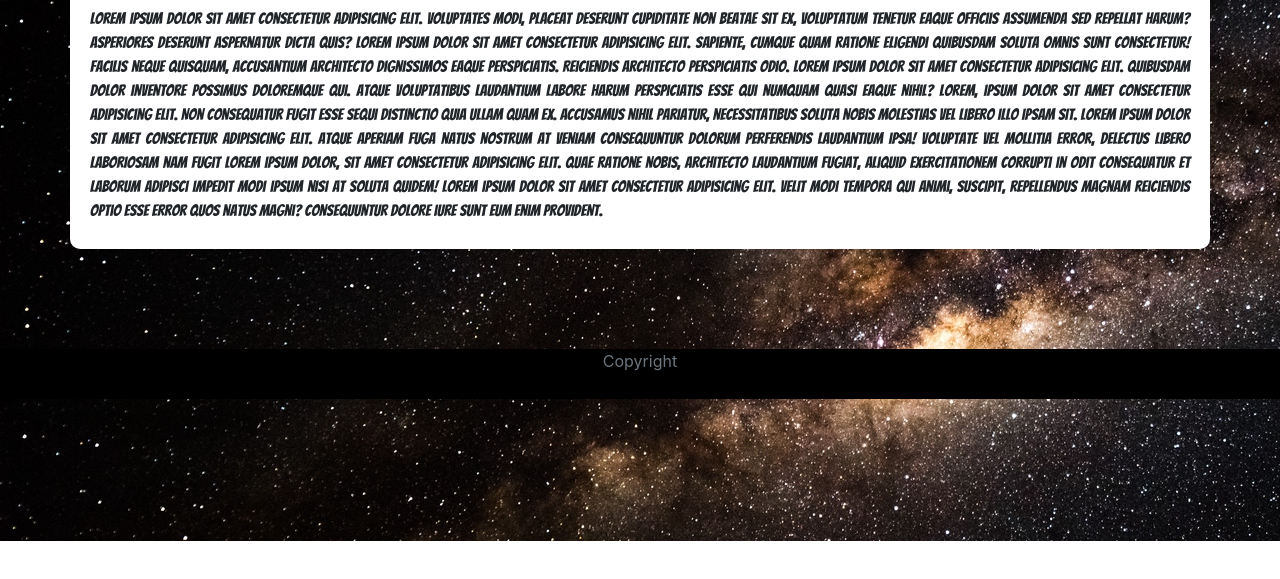
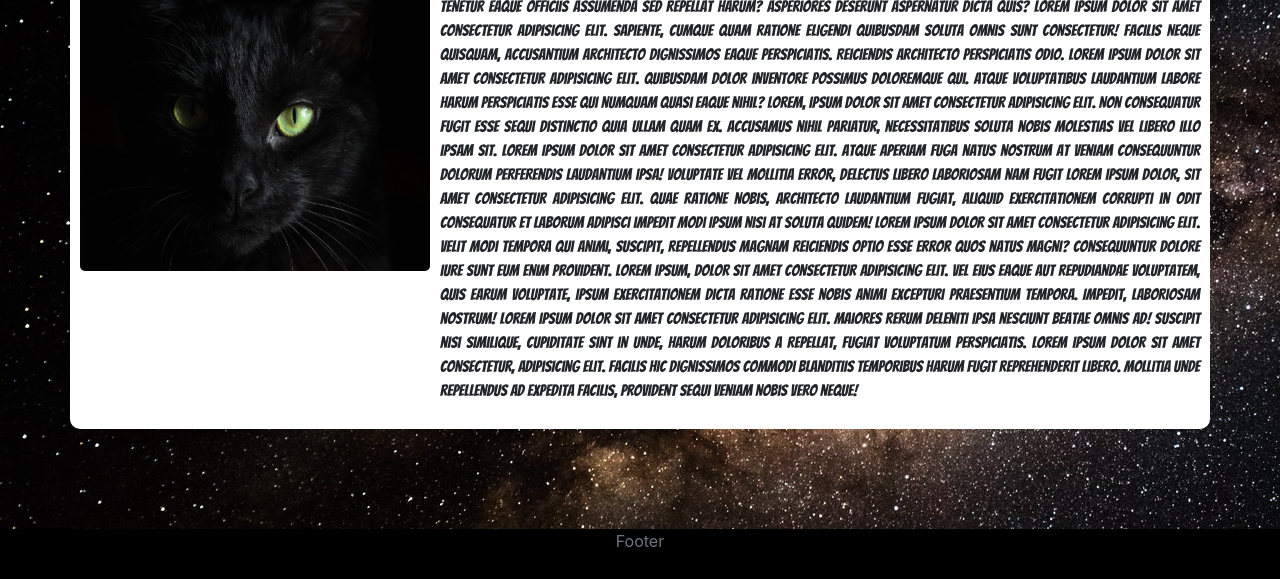
Before and after one commit to cvaz789/Homework-Responsive-Portfolio, a plain HTML site: page Development/index.html in a window 1280 px wide. Shown: the part 259-838 px from the top of the page. Before the commit the page ends 800 px from the top, so only its background shows below. Drawn offline with nearby package versions, Linux system fonts and the light colour scheme.

Commit message:
Minor Changes on About Me Page

```diff
--- a/Development/index.html
+++ b/Development/index.html
@@ -43,13 +43,15 @@
 
         <h1>About Me</h1>
 
-        <img src="../images/cat.jfif" alt="Me" class="img-fluid" >
+        <img src="./images/cat.jpg" alt="Me">
 
 
             <div class='row'>
-                <p>Lorem ipsum dolor sit amet consectetur adipisicing elit. Voluptates modi, placeat deserunt cupiditate non beatae sit ex, voluptatum tenetur eaque officiis assumenda sed repellat harum? Asperiores deserunt aspernatur dicta quis? Lorem ipsum dolor sit amet consectetur adipisicing elit. Sapiente, cumque quam ratione eligendi quibusdam soluta omnis sunt consectetur! Facilis neque quisquam, accusantium architecto dignissimos eaque perspiciatis. Reiciendis architecto perspiciatis odio. Lorem ipsum dolor sit amet consectetur adipisicing elit. Quibusdam dolor inventore possimus doloremque qui. Atque voluptatibus laudantium labore harum perspiciatis esse qui numquam quasi eaque nihil?
+                <p>Lorem ipsum dolor sit amet consectetur adipisicing elit. Voluptates modi, placeat deserunt cupiditate non beatae sit ex, voluptatum tenetur eaque officiis assumenda sed repellat harum? Asperiores deserunt aspernatur dicta quis? Lorem ipsum dolor sit amet consectetur adipisicing elit. Sapiente, cumque quam ratione eligendi quibusdam soluta omnis sunt consectetur! Facilis neque quisquam, accusantium architecto dignissimos eaque perspiciatis. Reiciendis architecto perspiciatis odio. Lorem ipsum dolor sit amet
+                consectetur adipisicing elit. Quibusdam dolor inventore possimus doloremque qui. Atque voluptatibus laudantium labore harum perspiciatis esse qui numquam quasi eaque nihil?
+                Lorem, ipsum dolor sit amet consectetur adipisicing elit. Non consequatur fugit esse sequi distinctio quia ullam quam ex. Accusamus nihil pariatur, necessitatibus soluta nobis molestias vel libero illo ipsam sit. Lorem ipsum dolor sit amet consectetur adipisicing elit. Atque aperiam fuga natus nostrum at veniam consequuntur dolorum perferendis laudantium ipsa! Voluptate vel mollitia error, delectus libero laboriosam nam fugit Lorem ipsum dolor, sit amet consectetur adipisicing elit. Quae ratione nobis, architecto laudantium fugiat, aliquid exercitationem corrupti in odit consequatur et laborum adipisci impedit modi ipsum nisi at soluta quidem! Lorem ipsum dolor sit amet consectetur adipisicing elit. Velit modi tempora qui animi, suscipit, repellendus magnam reiciendis optio esse error quos natus magni? Consequuntur dolore iure sunt eum enim provident.
 
-                Lorem, ipsum dolor sit amet consectetur adipisicing elit. Non consequatur fugit esse sequi distinctio quia ullam quam ex. Accusamus nihil pariatur, necessitatibus soluta nobis molestias vel libero illo ipsam sit. Lorem ipsum dolor sit amet consectetur adipisicing elit. Atque aperiam fuga natus nostrum at veniam consequuntur dolorum perferendis laudantium ipsa! Voluptate vel mollitia error, delectus libero laboriosam nam fugit Lorem ipsum dolor, sit amet consectetur adipisicing elit. Quae ratione nobis, architecto laudantium fugiat, aliquid exercitationem corrupti in odit consequatur et laborum adipisci impedit modi ipsum nisi at soluta quidem! Lorem ipsum dolor sit amet consectetur adipisicing elit. Velit modi tempora qui animi, suscipit, repellendus magnam reiciendis optio esse error quos natus magni? Consequuntur dolore iure sunt eum enim provident.
+                Lorem ipsum, dolor sit amet consectetur adipisicing elit. Vel eius eaque aut repudiandae voluptatem, quis earum voluptate, ipsum exercitationem dicta ratione esse nobis animi excepturi praesentium tempora. Impedit, laboriosam nostrum! Lorem ipsum dolor sit amet consectetur adipisicing elit. Maiores rerum deleniti ipsa nesciunt beatae omnis ad! Suscipit nisi similique, cupiditate sint in unde, harum doloribus a repellat, fugiat voluptatum perspiciatis. Lorem ipsum dolor sit amet consectetur, adipisicing elit. Facilis hic dignissimos commodi blanditiis temporibus harum fugit reprehenderit libero. Mollitia unde repellendus ad expedita facilis, provident sequi veniam nobis vero neque!
                 </p>
 
             </div>
@@ -61,7 +63,7 @@
  <nav>
     <footer class="footer mt-auto align-right">
         <div class="footer">
-          <span class="text-muted">Copyright</span>
+          <span class="text-muted">Footer</span>
         </div>
       </footer>
  </nav>
--- a/Development/style.css
+++ b/Development/style.css
@@ -11,8 +11,6 @@
     background-color: white;
     margin-top: 100px;
     border-radius: 10px;
-    flex: 1 0 auto;
-
 }
 
 h1 {
@@ -23,15 +21,15 @@ h1 {
 
 img {
     border-radius: 5px;
-    height: auto;
+    width: 350px;
+    height: 300px;
+    float: left;
+    margin-right: 10px;
 }
 
 
 .row {
     font-family: 'Bangers', cursive;
-    margin-top: 10px;
-    margin-left: 10px;
-    margin-right: 10px;
     text-align: justify;
 }
 
```
